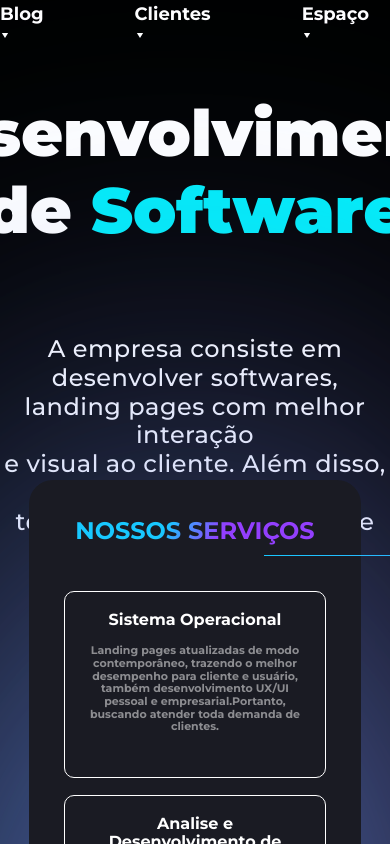
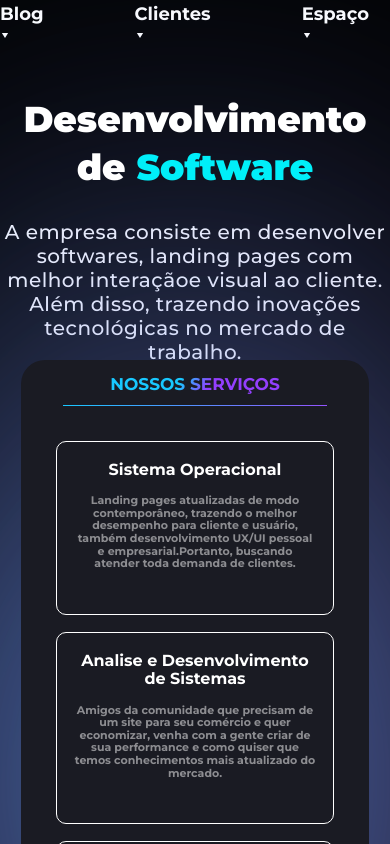
Before and after one commit to bonettibruno24/FIRST-LANDING-PAGE, a plain HTML site: page index.html in a window 390 px wide. Shown: the top 844 px of the page. Drawn offline with nearby package versions, Linux system fonts and the light colour scheme.

Commit message:
feat: responsive in painel informations

```diff
--- a/index.html
+++ b/index.html
@@ -50,8 +50,8 @@
         </div>
 
         <div class="line__center">
-            <p class="par__txt">A empresa consiste em desenvolver softwares, landing pages com melhor interação<br>e
-                visual ao cliente. Além disso, trazendo inovações tecnológicas no mercado de<br>trabalho.</p>
+            <p class="par__txt">A empresa consiste em desenvolver softwares, landing pages com melhor interaçãoe
+                visual ao cliente. Além disso, trazendo inovações tecnológicas no mercado de trabalho.</p>
             <div>
     </section>
 
--- a/style.css
+++ b/style.css
@@ -234,7 +234,7 @@ html {
 }
 
 .header .subline__title {
-  height: 240px;
+  height: 175px;
   color: #FFF;
   text-align: center;
   font-family: 'Montserrat';
@@ -242,14 +242,10 @@ html {
   font-style: normal;
   font-weight: 900;
   line-height: 120%;
-  margin-top: 50px;
 }
 
 
 .line__center .par__txt {
-  text-align: center;
-  height: 120.235px;
-  height: 145.439px;
   color: #FFFFFF;
   text-align: center;
   font-family: 'Montserrat';
@@ -257,6 +253,7 @@ html {
   font-weight: 500;
   line-height: 120%;
   letter-spacing: 0.5px;
+  height: 140px;
 }
 
 .stars {
@@ -284,16 +281,16 @@ html {
 
 
 .container {
+  display: flex;
   position: relative;
   width: 69, 875rem;
   height: 37, 9375rem;
-  /* width: 1118px;
-    height: 607px; */
   background-color: #1A1B23;
-
   text-align: center;
   border-radius: 24px;
   flex-direction: column;
+  justify-content: end;
+  align-items: center;
 
 }
 
@@ -502,13 +499,14 @@ html {
   justify-items: center;
   justify-content: center;
   align-items: center;
-  top: 710px;
+  top: 538px;
 }
 
 #circle__blurP {
   position: absolute;
-  width: 1100px;
-  height: 749px;
+    position: absolute;
+    width: 1400px;
+    height: 921px;
   filter: blur(175px);
   margin-left: 300px;
 
@@ -518,7 +516,7 @@ html {
 #circle__blurB {
   position: absolute;
   width: 1590px;
-  height: 830px;
+  height: 921px;
   border-radius: 231px;
   filter: blur(175px);
   margin-left: -33px;
@@ -774,9 +772,8 @@ html {
 
 .line__inf {
   height: 1px;
-  width: 899px;
+  width: 76%;
   border: 0;
-  margin-left: 235px;
 
   background-image: linear-gradient(to right, rgba(24, 200, 255, 1), rgba(147, 84, 254, 1));
 }
@@ -1084,32 +1081,7 @@ input:-webkit-autofill {
   }
 
   .container {
-    width: 85%;
-    height: 5%;
-  }
-}
-  @media screen and (max-width: 1000px) {
-    .not__grid {
-      display: none;
-    }
-
-    .blur__grid {
-      display: none;
-    }
-
-    .container__item {
-      grid-template-columns: none;
-    }
-
-    #circle__blurP {
-      width: 343px;
-      height: 900px;
-      margin-left: 0;
-    }
-  #circle__blurB {
-    width: 410px;
-    height: 1036px;
-
+    width: 89%;
   }
 }
 @media screen and (max-width: 900px) {
@@ -1260,9 +1232,29 @@ input:-webkit-autofill {
       transform: none;
     }
   }
+  @media screen and (max-width: 1000px) {
+    .not__grid {
+      display: none;
+    }
 
+    .blur__grid {
+      display: none;
+    }
 
-  @media screen and (max-width: 760px) {
+    .container__item {
+      grid-template-columns: none;
+    }
+
+    #circle__blurP {
+      width: 343px;
+      height: 900px;
+      margin-left: 0;
+    }
+  #circle__blurB {
+    width: 410px;
+    height: 1036px;
+  }
+  /* Carrossel */
   .txt__med {
     font-size: 25px;
   }
@@ -1285,3 +1277,28 @@ input:-webkit-autofill {
     height: 115px;
   }
 }
+@media screen and (max-width: 700px) {
+.par__txt{
+  font-size: 8px;
+}
+.title__page{
+  font-size: 36px;
+}
+
+.header .subline__title{
+  font-size: 40px;
+  position: relative;
+  top: 50px;
+}
+h2{
+  font-size: 36px;
+}
+.line__center .par__txt {
+  font-size: 20px;
+}
+.container__title {
+  font-size: 17px;
+  margin-top: 15px;
+}
+
+}
```
Lines whose indentation alone changed are shown as unchanged.
